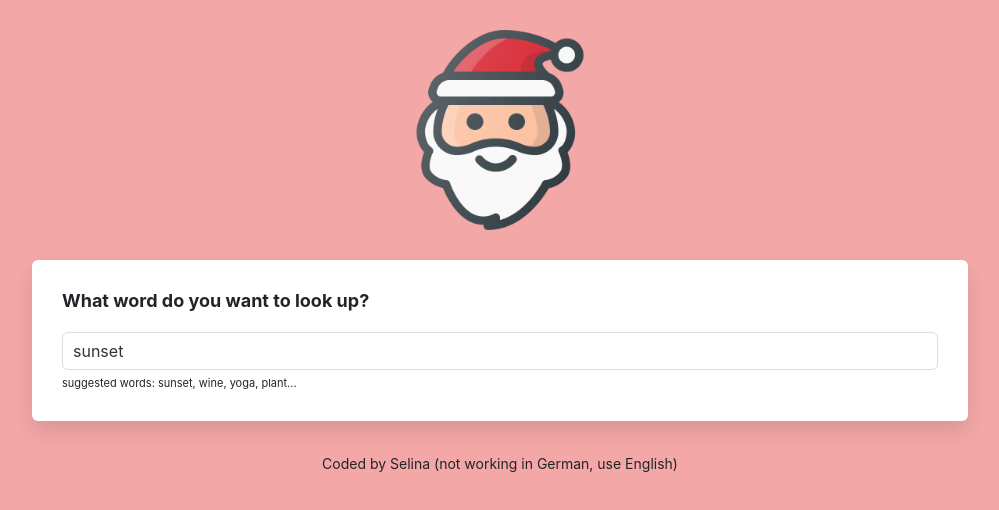
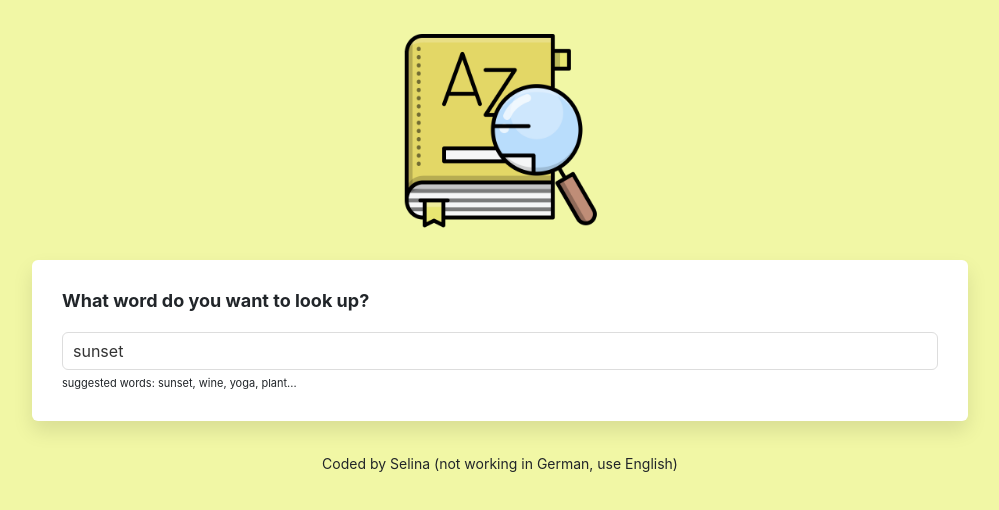
Before and after one commit to Sleina/dictionary-search2, a React (Create React App) app: page / in a window 1280 px wide. Shown: the top 510 px of the page, without its empty margins (140-1139 px from the left). Built offline with nearby package versions, Linux system fonts and the light colour scheme; no server answers.

Commit message:
logo change

```diff
--- a/src/App.css
+++ b/src/App.css
@@ -1,9 +1,9 @@
 body {
-  background: #f3a7a7;
+  background: #f1f7a5;
 }
 
 a {
-  color: rgb(204, 19, 19);
+  color: rgb(194, 184, 49);
 }
 
 .App {
@@ -13,7 +13,7 @@ a {
 
 .App-header {
   margin: 30px 0;
-  color: rgb(204, 19, 19);
+  color: rgb(194, 184, 49);
   font-style: oblique;
   font-family: Verdana, Geneva, Tahoma, sans-serif;
 }
```
Also changed, not shown: src/logo.png.
